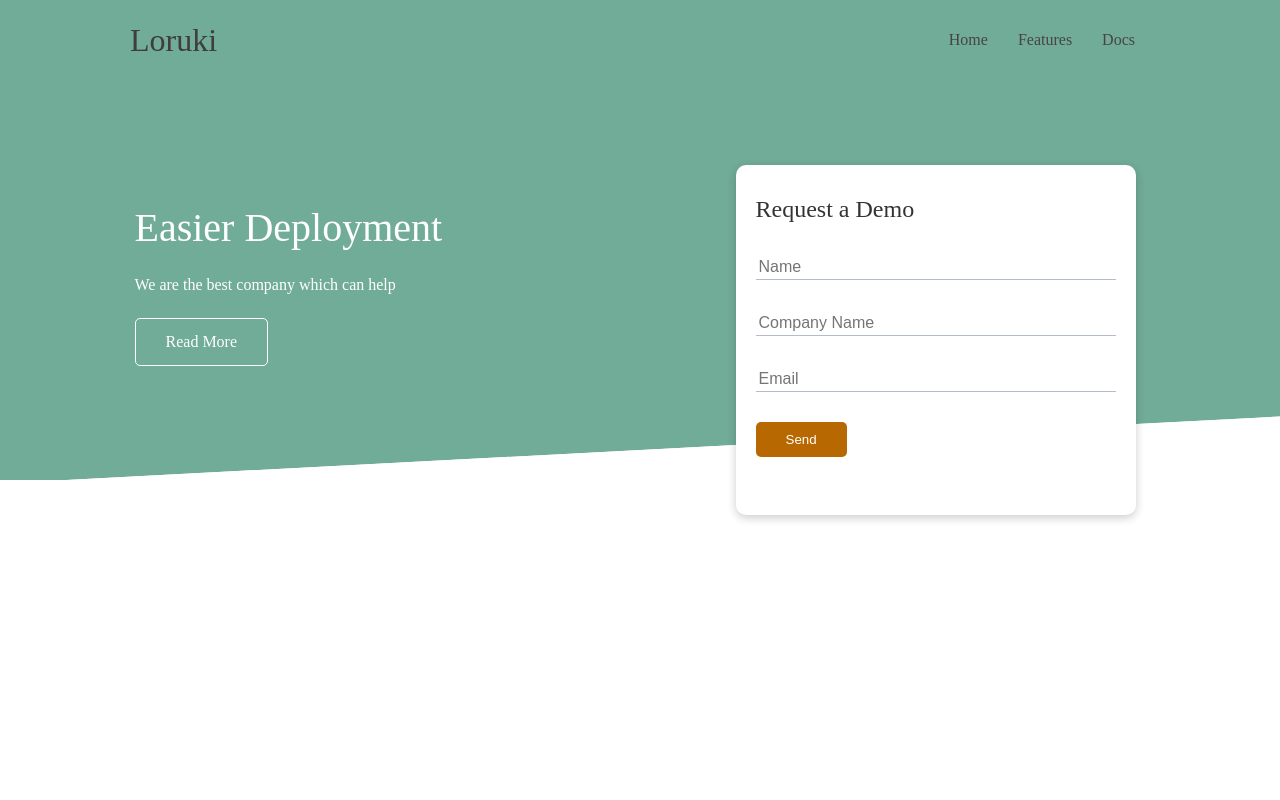
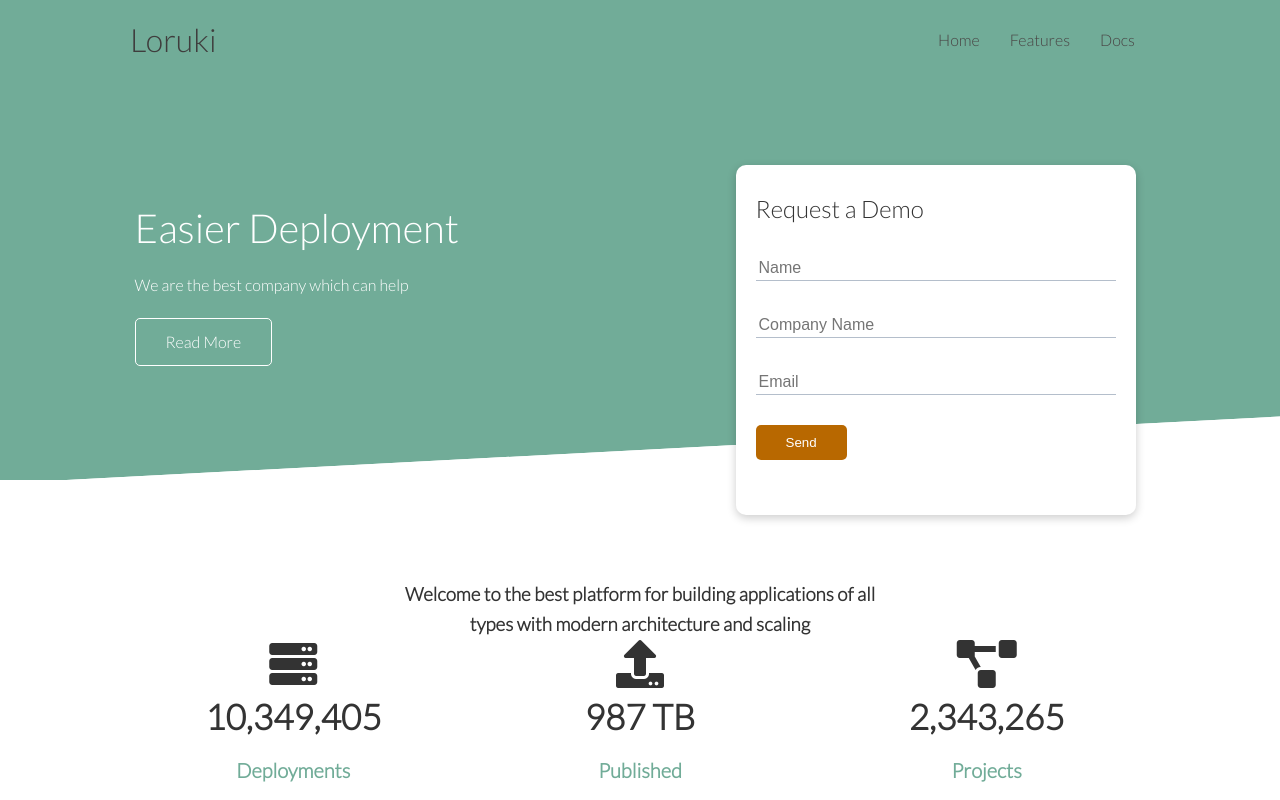
Before and after one commit to lab-brussels-1/loruki-group-5, a plain HTML site: page index.html in a window 1280 px wide. Drawn offline with Linux system fonts and the light colour scheme.

Commit message:
stats section added

```diff
--- a/index.html
+++ b/index.html
@@ -3,6 +3,12 @@
   <head>
     <meta charset="UTF-8" />
     <link rel="icon" type="image/svg+xml" href="./client/assets/favicon.ico" />
+    <link
+      rel="stylesheet"
+      href="https://cdnjs.cloudflare.com/ajax/libs/font-awesome/5.15.1/css/all.min.css"
+      integrity="sha512-+4zCK9k+qNFUR5X+cKL9EIR+ZOhtIloNl9GIKS57V1MyNsYpYcUrUeQc9vNfzsWfV28IaLL3i96P9sdNyeRssA=="
+      crossorigin="anonymous"
+    />
     <meta name="viewport" content="width=device-width, initial-scale=1.0" />
     <title>Loruki website group 5</title>
 
@@ -53,5 +59,32 @@
         </div>
       </div>
     </section>
+    <!-- Stats -->
+    <section class="stats">
+      <div class="container">
+        <h3 class="stats-heading text-center my-1">
+          Welcome to the best platform for building applications of all types
+          with modern architecture and scaling
+        </h3>
+
+        <div class="grid grid-3 text-center my-4">
+          <div>
+            <i class="fas fa-server fa-3x"></i>
+            <h3>10,349,405</h3>
+            <p class="text-secondary">Deployments</p>
+          </div>
+          <div>
+            <i class="fas fa-upload fa-3x"></i>
+            <h3>987 TB</h3>
+            <p class="text-secondary">Published</p>
+          </div>
+          <div>
+            <i class="fas fa-project-diagram fa-3x"></i>
+            <h3>2,343,265</h3>
+            <p class="text-secondary">Projects</p>
+          </div>
+        </div>
+      </div>
+    </section>
   </body>
 </html>
--- a/styles/something.css
+++ b/styles/something.css
@@ -1,5 +1,12 @@
 @import url("https://fonts.googleapis.com/css2?family=Lato:wght@300&display=swap");
-
+:root {
+  --primary-color: hsl(210, 97%, 47%);
+  --secondary-color: rgb(113, 172, 152);
+  --dark-color: #002240;
+  --light-color: #f4f4f4;
+  --success-color: #5cb85c;
+  --error-color: #d9534f;
+}
 * {
   box-sizing: border-box;
   padding: 0;
@@ -7,7 +14,7 @@
 }
 
 body {
-  font-family: "Times New Roman", Times, serif;
+  font-family: "Lato", Times, serif;
   color: #333;
   line-height: 1.6;
 }
@@ -147,8 +154,27 @@ img {
   -moz-transform: skewY(-3deg);
   -ms-transform: skewY(-3deg);
 }
+/* Stats*/
+.stats {
+  padding-top: 100px;
+  animation: slideInFromBottom 1s ease-in;
+}
 
-/* Utilities */
+.stats-heading {
+  max-width: 500px;
+  margin: auto;
+}
+
+.stats .grid h3 {
+  font-size: 35px;
+}
+
+.stats .grid p {
+  font-size: 20px;
+  font-weight: bold;
+}
+
+/*Utilities */
 
 .card {
   background: #fff;
@@ -212,3 +238,60 @@ img {
   width: 600px;
   height: 150px;
 }
+
+.grid-3 {
+  grid-template-columns: repeat(3, 1fr);
+}
+
+/* Text colors */
+.text-primary {
+  color: var(--primary-color);
+}
+
+.text-secondary {
+  color: var(--secondary-color);
+}
+
+.text-dark {
+  color: var(--dark-color);
+}
+
+.text-light {
+  color: var(--light-color);
+}
+
+/* Text sizes */
+.lead {
+  font-size: 20px;
+}
+
+.container {
+  max-width: 1100px;
+  margin: 0 auto;
+  overflow: auto;
+  padding: 0 40px;
+}
+/* Text sizes */
+.lead {
+  font-size: 20px;
+}
+
+.sm {
+  font-size: 1rem;
+}
+
+.md {
+  font-size: 2rem;
+}
+
+.lg {
+  font-size: 3rem;
+}
+
+.xl {
+  font-size: 4rem;
+}
+
+.text-center {
+  text-align: center;
+}
```
